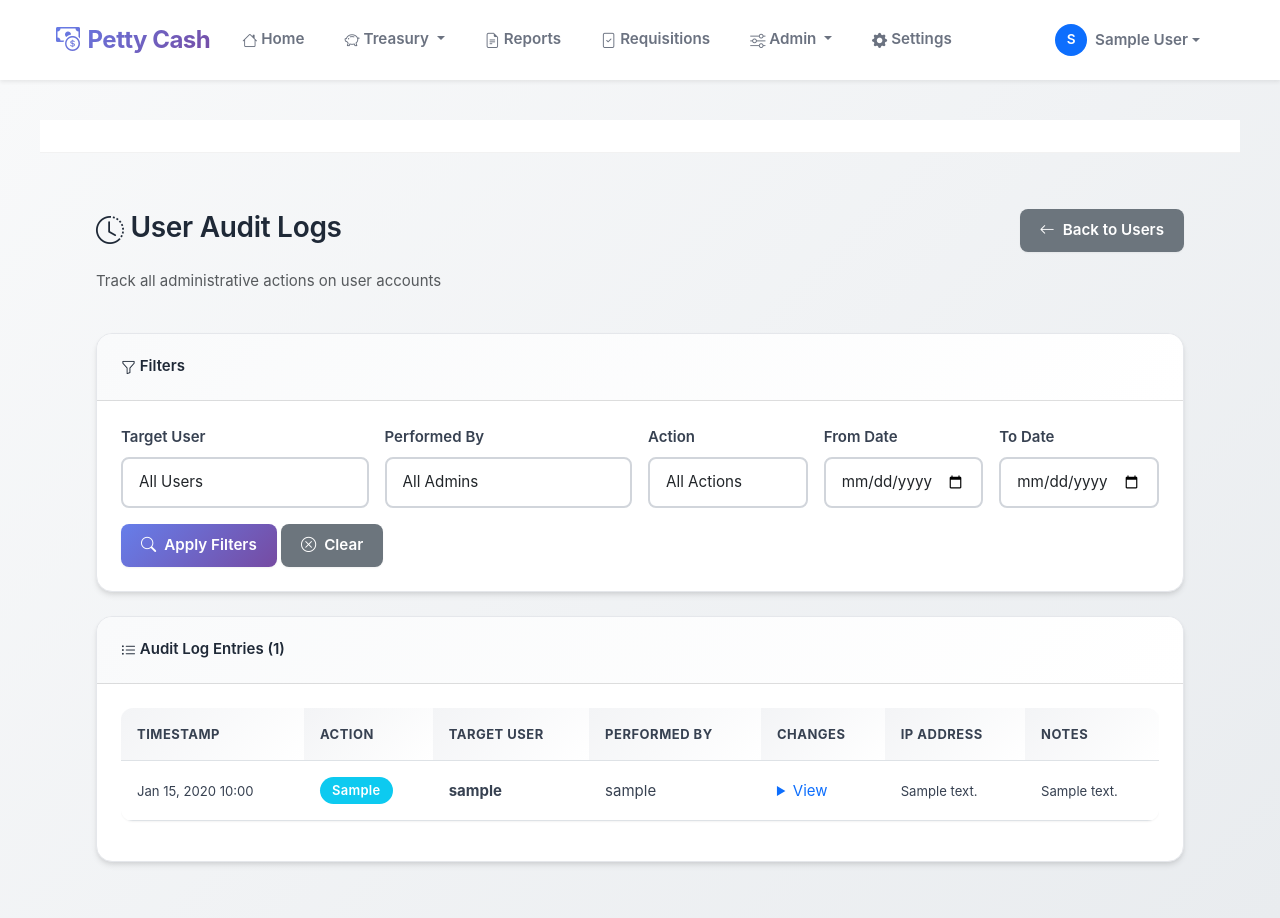
After one commit to quickserviceslqs-netizen/pettycash_system, a Django app: template templates/accounts/audit_logs.html in a window 1280 px wide. The commit adds this page. Run offline with Django 5.2, Linux system fonts and the light colour scheme; a user stored in the database is signed in; data comes from the database, SQL or seed files in the repository; tables that the repository leaves empty hold one stand-in row (values such as "Sample post"); the template is opened without the code that fills it: values that come from a table or form of the project are taken from there, most other values are stand-ins (such as "Sample title", 1, 10 or a date in 2020); parts of the project's set-up code (start-up, migrations or seed data) failed here and were passed over.

Commit message:
feat(admin): add password reset, audit logging, validation, and audit log viewer

```diff
--- a/accounts/models.py
+++ b/accounts/models.py
@@ -1,5 +1,6 @@
 from django.contrib.auth.models import AbstractUser
 from django.db import models
+from django.utils import timezone
 from organization.models import Company, Region, Branch, Department, CostCenter, Position
 
 # Import device management models
@@ -133,3 +134,72 @@ class User(AbstractUser):
         maps to `user.company` without requiring a separate Profile model.
         """
         return self
+
+class UserAuditLog(models.Model):
+    """
+    Tracks administrative actions performed on user accounts.
+    Records who did what, when, and what changed.
+    """
+    ACTION_CHOICES = [
+        ('create', 'User Created'),
+        ('update', 'User Updated'),
+        ('delete', 'User Deleted'),
+        ('activate', 'User Activated'),
+        ('deactivate', 'User Deactivated'),
+        ('password_reset', 'Password Reset Sent'),
+        ('role_change', 'Role Changed'),
+        ('app_assign', 'Apps Assigned'),
+        ('permission_change', 'Permissions Changed'),
+        ('group_change', 'Groups Changed'),
+    ]
+
+    target_user = models.ForeignKey(
+        'User',
+        on_delete=models.CASCADE,
+        related_name='audit_logs',
+        help_text="User who was affected by this action"
+    )
+    performed_by = models.ForeignKey(
+        'User',
+        on_delete=models.SET_NULL,
+        null=True,
+        blank=True,
+        related_name='performed_audits',
+        help_text="Admin who performed the action"
+    )
+    action = models.CharField(
+        max_length=30,
+        choices=ACTION_CHOICES,
+        help_text="Type of action performed"
+    )
+    timestamp = models.DateTimeField(
+        default=timezone.now,
+        help_text="When the action occurred"
+    )
+    changes = models.JSONField(
+        null=True,
+        blank=True,
+        help_text="Details of what changed (before/after values)"
+    )
+    notes = models.TextField(
+        blank=True,
+        help_text="Additional context or reason for the change"
+    )
+    ip_address = models.GenericIPAddressField(
+        null=True,
+        blank=True,
+        help_text="IP address of the admin who made the change"
+    )
+
+    class Meta:
+        ordering = ['-timestamp']
+        verbose_name = "User Audit Log"
+        verbose_name_plural = "User Audit Logs"
+        indexes = [
+            models.Index(fields=['-timestamp']),
+            models.Index(fields=['target_user', '-timestamp']),
+            models.Index(fields=['performed_by', '-timestamp']),
+        ]
+
+    def __str__(self):
+        return f"{self.get_action_display()} on {self.target_user.username} by {self.performed_by} at {self.timestamp}"
--- a/accounts/urls.py
+++ b/accounts/urls.py
@@ -86,8 +86,10 @@ urlpatterns = [
     # Admin Dashboard & User Management
     # --------------------------
     path('manage-users/', views_admin.manage_users, name='manage_users'),
+    path('audit-logs/', views_admin.audit_logs, name='audit_logs'),
     path('users/create/', views_admin.create_user, name='create_user'),
     path('users/<int:user_id>/edit-permissions/', views_admin.edit_user_permissions, name='edit_user_permissions'),
+    path('users/<int:user_id>/reset-password/', views_admin.reset_user_password, name='reset_user_password'),
     path('users/<int:user_id>/toggle-status/', views_admin.toggle_user_status, name='toggle_user_status'),
     path('bulk-assign-app/', views_admin.bulk_assign_app, name='bulk_assign_app'),
 
--- /dev/null
+++ b/templates/accounts/audit_logs.html
@@ -0,0 +1,164 @@
+{% extends "base.html" %}
+
+{% block title %}User Audit Logs{% endblock %}
+
+{% block content %}
+<div class="container-fluid mt-4">
+    <div class="row mb-4">
+        <div class="col-md-6">
+            <h2><i aria-hidden="true" class="bi bi-clock-history"></i> User Audit Logs</h2>
+            <p class="text-muted">Track all administrative actions on user accounts</p>
+        </div>
+        <div class="col-md-6 text-end">
+            <a href="{% url 'accounts:manage_users' %}" class="btn btn-secondary">
+                <i aria-hidden="true" class="bi bi-arrow-left"></i> Back to Users
+            </a>
+        </div>
+    </div>
+
+    <!-- Filters -->
+    <div class="card mb-4">
+        <div class="card-header">
+            <i aria-hidden="true" class="bi bi-funnel"></i> Filters
+        </div>
+        <div class="card-body">
+            <form method="get" class="row g-3">
+                <div class="col-md-3">
+                    <label for="target_user" class="form-label">Target User</label>
+                    <select class="form-select" id="target_user" name="target_user">
+                        <option value="">All Users</option>
+                        {% for user in all_users %}
+                        <option value="{{ user.id }}" {% if filters.target_user == user.id|stringformat:"s" %}selected{% endif %}>
+                            {{ user.username }}
+                        </option>
+                        {% endfor %}
+                    </select>
+                </div>
+                <div class="col-md-3">
+                    <label for="performed_by" class="form-label">Performed By</label>
+                    <select class="form-select" id="performed_by" name="performed_by">
+                        <option value="">All Admins</option>
+                        {% for user in all_users %}
+                        <option value="{{ user.id }}" {% if filters.performed_by == user.id|stringformat:"s" %}selected{% endif %}>
+                            {{ user.username }}
+                        </option>
+                        {% endfor %}
+                    </select>
+                </div>
+                <div class="col-md-2">
+                    <label for="action" class="form-label">Action</label>
+                    <select class="form-select" id="action" name="action">
+                        <option value="">All Actions</option>
+                        {% for action_value, action_label in action_choices %}
+                        <option value="{{ action_value }}" {% if filters.action == action_value %}selected{% endif %}>
+                            {{ action_label }}
+                        </option>
+                        {% endfor %}
+                    </select>
+                </div>
+                <div class="col-md-2">
+                    <label for="date_from" class="form-label">From Date</label>
+                    <input type="date" class="form-control" id="date_from" name="date_from" value="{{ filters.date_from }}">
+                </div>
+                <div class="col-md-2">
+                    <label for="date_to" class="form-label">To Date</label>
+                    <input type="date" class="form-control" id="date_to" name="date_to" value="{{ filters.date_to }}">
+                </div>
+                <div class="col-md-12">
+                    <button type="submit" class="btn btn-primary">
+                        <i aria-hidden="true" class="bi bi-search"></i> Apply Filters
+                    </button>
+                    <a href="{% url 'accounts:audit_logs' %}" class="btn btn-secondary">
+                        <i aria-hidden="true" class="bi bi-x-circle"></i> Clear
+                    </a>
+                </div>
+            </form>
+        </div>
+    </div>
+
+    <!-- Audit Logs Table -->
+    <div class="card">
+        <div class="card-header">
+            <i aria-hidden="true" class="bi bi-list-ul"></i> Audit Log Entries ({{ page_obj.paginator.count }})
+        </div>
+        <div class="card-body">
+            <div class="table-responsive">
+                <table class="table table-hover">
+                    <thead>
+                        <tr>
+                            <th>Timestamp</th>
+                            <th>Action</th>
+                            <th>Target User</th>
+                            <th>Performed By</th>
+                            <th>Changes</th>
+                            <th>IP Address</th>
+                            <th>Notes</th>
+                        </tr>
+                    </thead>
+                    <tbody>
+                        {% for log in page_obj %}
+                        <tr>
+                            <td><small>{{ log.timestamp|date:"M d, Y H:i" }}</small></td>
+                            <td>
+                                <span class="badge {% if log.action == 'create' %}bg-success{% elif log.action == 'delete' %}bg-danger{% elif log.action == 'deactivate' %}bg-warning{% else %}bg-info{% endif %}">
+                                    {{ log.get_action_display }}
+                                </span>
+                            </td>
+                            <td><strong>{{ log.target_user.username }}</strong></td>
+                            <td>{{ log.performed_by.username|default:"System" }}</td>
+                            <td>
+                                {% if log.changes %}
+                                <details>
+                                    <summary class="text-primary" style="cursor: pointer;">View</summary>
+                                    <pre class="mt-2 p-2 bg-light rounded" style="font-size: 0.85rem;">{{ log.changes|safe }}</pre>
+                                </details>
+                                {% else %}
+                                <span class="text-muted">—</span>
+                                {% endif %}
+                            </td>
+                            <td><small>{{ log.ip_address|default:"—" }}</small></td>
+                            <td><small>{{ log.notes|truncatewords:10|default:"—" }}</small></td>
+                        </tr>
+                        {% empty %}
+                        <tr>
+                            <td colspan="7" class="text-center text-muted">
+                                No audit logs found matching your filters.
+                            </td>
+                        </tr>
+                        {% endfor %}
+                    </tbody>
+                </table>
+            </div>
+
+            <!-- Pagination -->
+            {% if page_obj.has_other_pages %}
+            <nav aria-label="Page navigation">
+                <ul class="pagination justify-content-center">
+                    {% if page_obj.has_previous %}
+                    <li class="page-item">
+                        <a class="page-link" href="?page={{ page_obj.previous_page_number }}{% for key, value in filters.items %}{% if value %}&{{ key }}={{ value }}{% endif %}{% endfor %}">
+                            Previous
+                        </a>
+                    </li>
+                    {% endif %}
+
+                    <li class="page-item active">
+                        <span class="page-link">
+                            Page {{ page_obj.number }} of {{ page_obj.paginator.num_pages }}
+                        </span>
+                    </li>
+
+                    {% if page_obj.has_next %}
+                    <li class="page-item">
+                        <a class="page-link" href="?page={{ page_obj.next_page_number }}{% for key, value in filters.items %}{% if value %}&{{ key }}={{ value }}{% endif %}{% endfor %}">
+                            Next
+                        </a>
+                    </li>
+                    {% endif %}
+                </ul>
+            </nav>
+            {% endif %}
+        </div>
+    </div>
+</div>
+{% endblock %}
```
Also changed, not shown: accounts/views_admin.py (+144 -3 lines), templates/accounts/manage_users.html (+11 -0 lines), accounts/migrations/0009_remove_user_email_verification_token_userauditlog.py (added).
